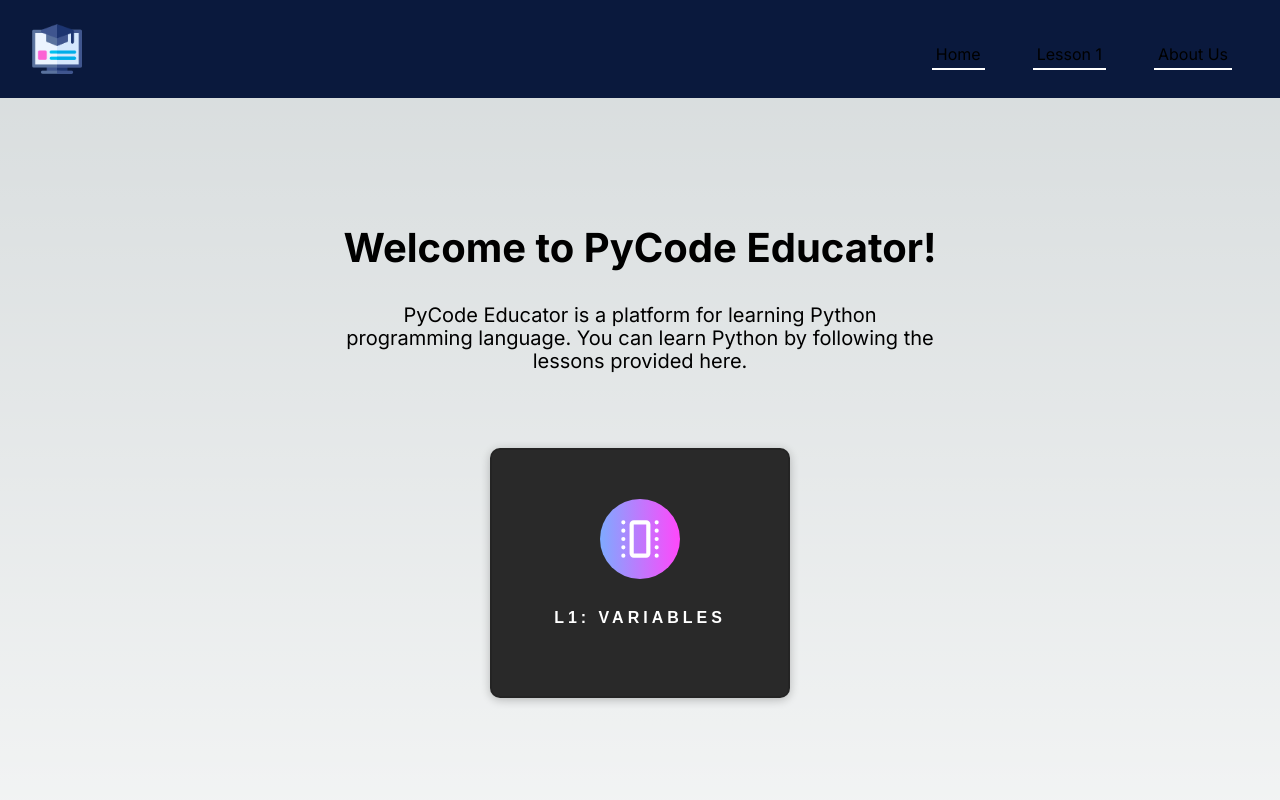
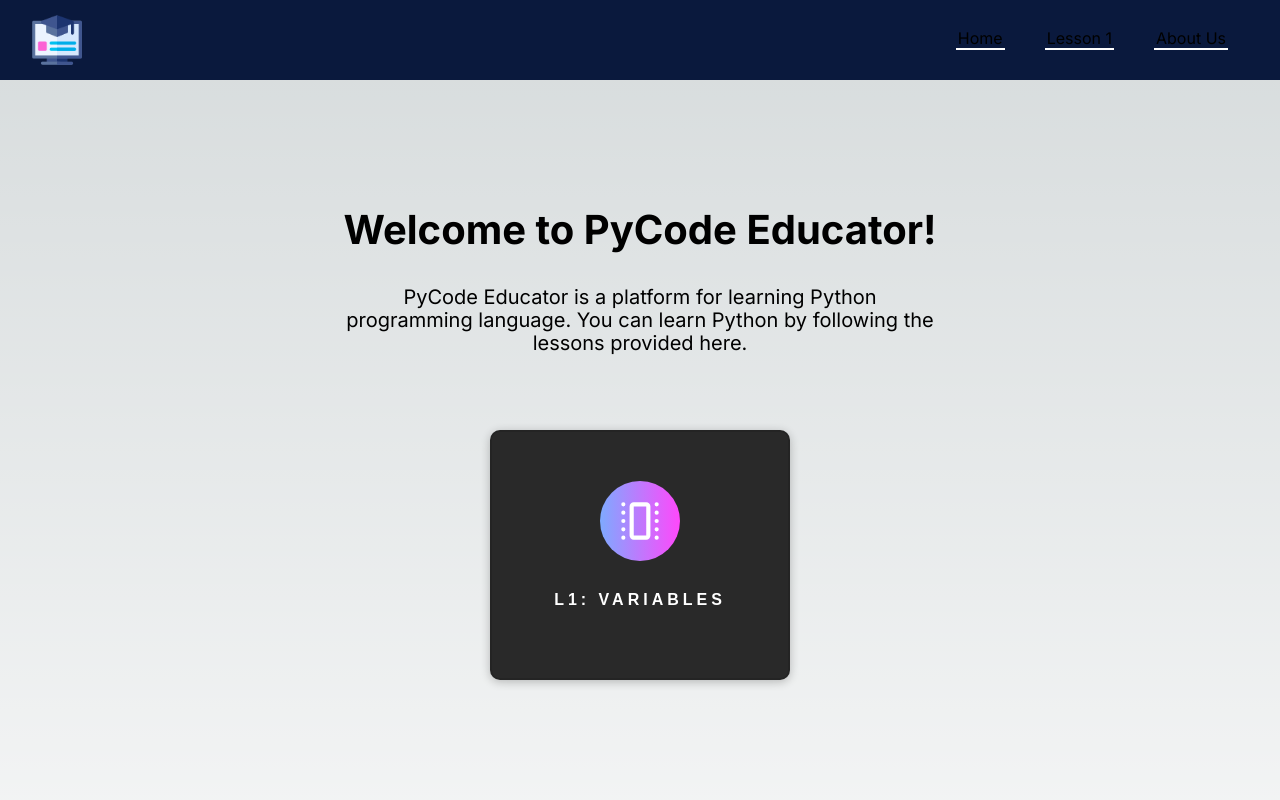
Before and after one commit to eglenn-dev/cse310-team-project, a Next.js app: page / in a window 1280 px wide. Shown: the top 800 px of the page. Built offline with nearby package versions, Linux system fonts and the light colour scheme.

Commit message:
Minor navigation style changes

```diff
--- a/app/components/navbar.module.css
+++ b/app/components/navbar.module.css
@@ -4,6 +4,7 @@
     flex-direction: row;
     justify-content: space-between;
     align-items: center;
+    height: 10vh;
 }
 
 .navImage {
@@ -16,11 +17,12 @@
     width: fit-content;
     align-items: center;
     justify-content: center;
-    gap: 3em;
+    gap: 2em;
     margin-right: 3em;
 }
 
 .navLink {
-    padding: 1em 0.25em 4px 0.25em;
+    padding: 0 2px;
+    margin: 0 0.25em 2px 0.25em;
     border-bottom: 2px solid white;
 }
```
